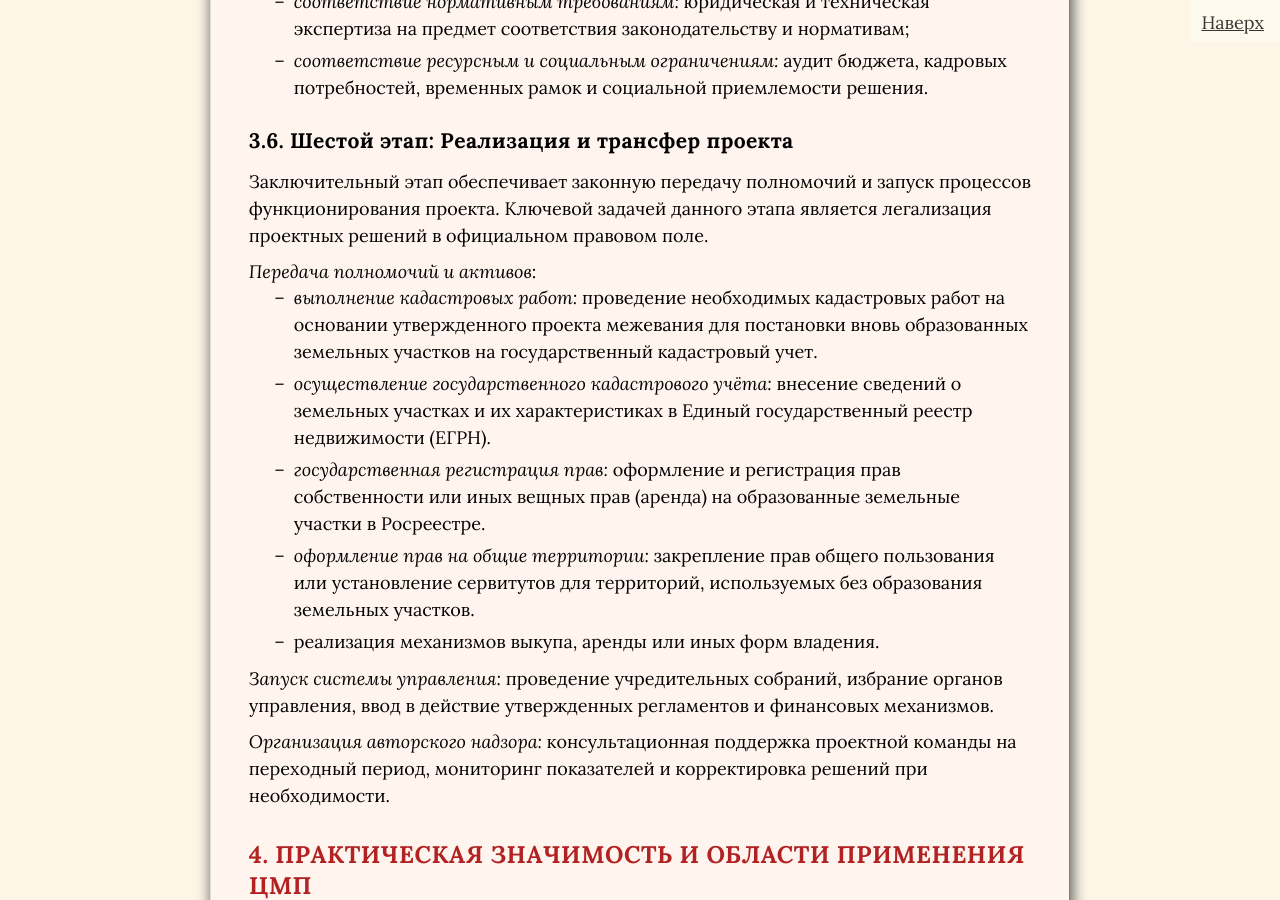
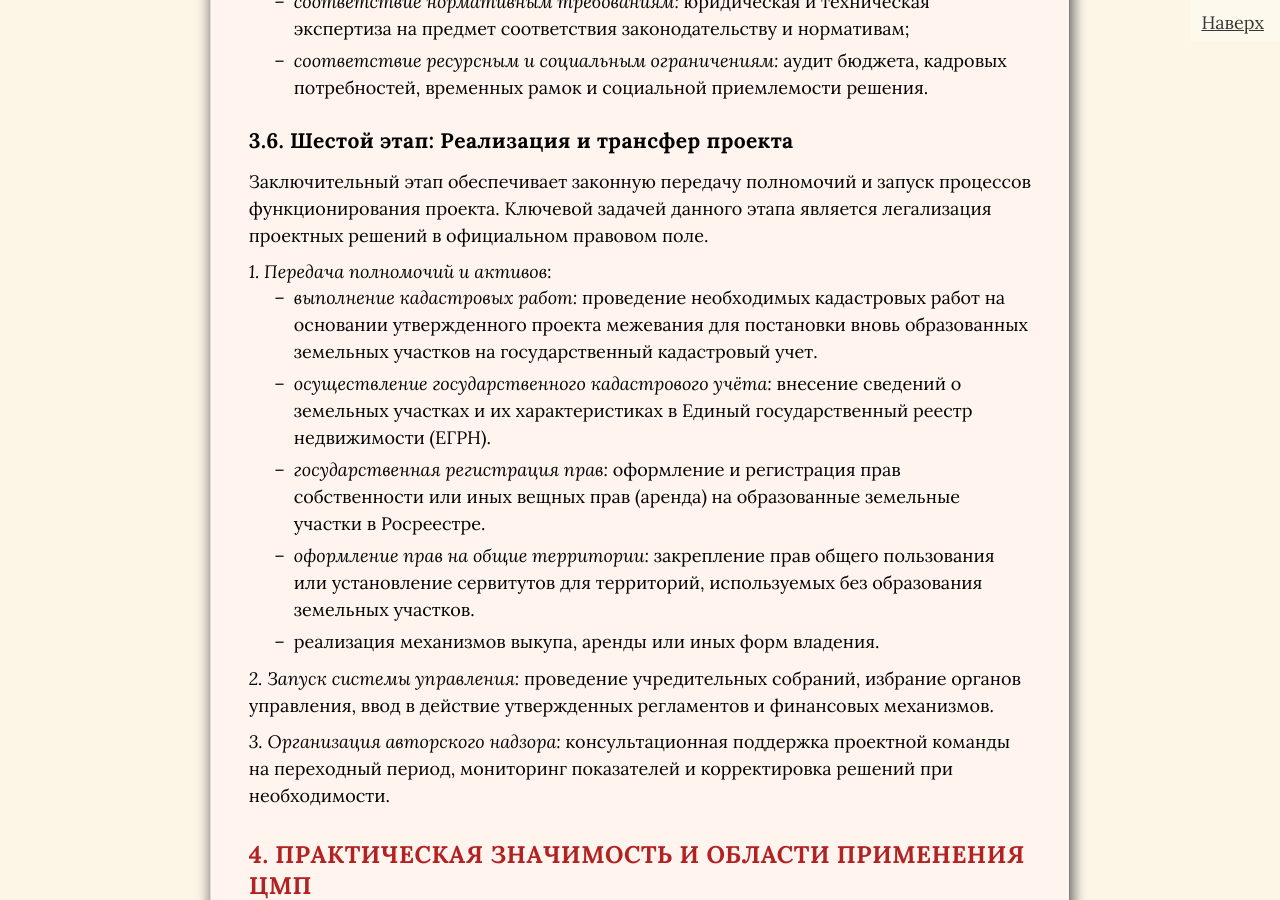
Before and after one commit to SergSi/land-use-art, a Jekyll site: the page built from _posts/2025-09-06-metod.md, in a window 1280 px wide and 900 px high, scrolled down 6219 px. Built offline with Jekyll 4.4.1, drawn with Linux system fonts in a browser that asks for light colours; some web fonts are replaced.

Commit message:
Update 2025-09-06-metod.md

```diff
--- a/_posts/2025-09-06-metod.md
+++ b/_posts/2025-09-06-metod.md
@@ -100,7 +100,7 @@ p {
 
 Заключительный этап обеспечивает законную передачу полномочий и запуск процессов функционирования проекта. Ключевой задачей данного этапа является легализация проектных решений в официальном правовом поле.
 
-*Передача полномочий и активов*:
+*1\. Передача полномочий и активов*:
 
 - *выполнение кадастровых работ:* проведение необходимых кадастровых работ на основании утвержденного проекта межевания для постановки вновь образованных земельных участков на государственный кадастровый учет.
 - *осуществление государственного кадастрового учёта:* внесение сведений о земельных участках и их характеристиках в Единый государственный реестр недвижимости (ЕГРН).
@@ -108,9 +108,9 @@ p {
 - *оформление прав на общие территории:* закрепление прав общего пользования или установление сервитутов для территорий, используемых без образования земельных участков.
 - реализация механизмов выкупа, аренды или иных форм владения.
 
-*Запуск системы управления:* проведение учредительных собраний, избрание органов управления, ввод в действие утвержденных регламентов и финансовых механизмов.
+*2\. Запуск системы управления:* проведение учредительных собраний, избрание органов управления, ввод в действие утвержденных регламентов и финансовых механизмов.
 
-*Организация авторского надзора:* консультационная поддержка проектной команды на переходный период, мониторинг показателей и корректировка решений при необходимости.
+*3\. Организация авторского надзора:* консультационная поддержка проектной команды на переходный период, мониторинг показателей и корректировка решений при необходимости.
 
 ## 4. Практическая значимость и области применения ЦМП
 
```
